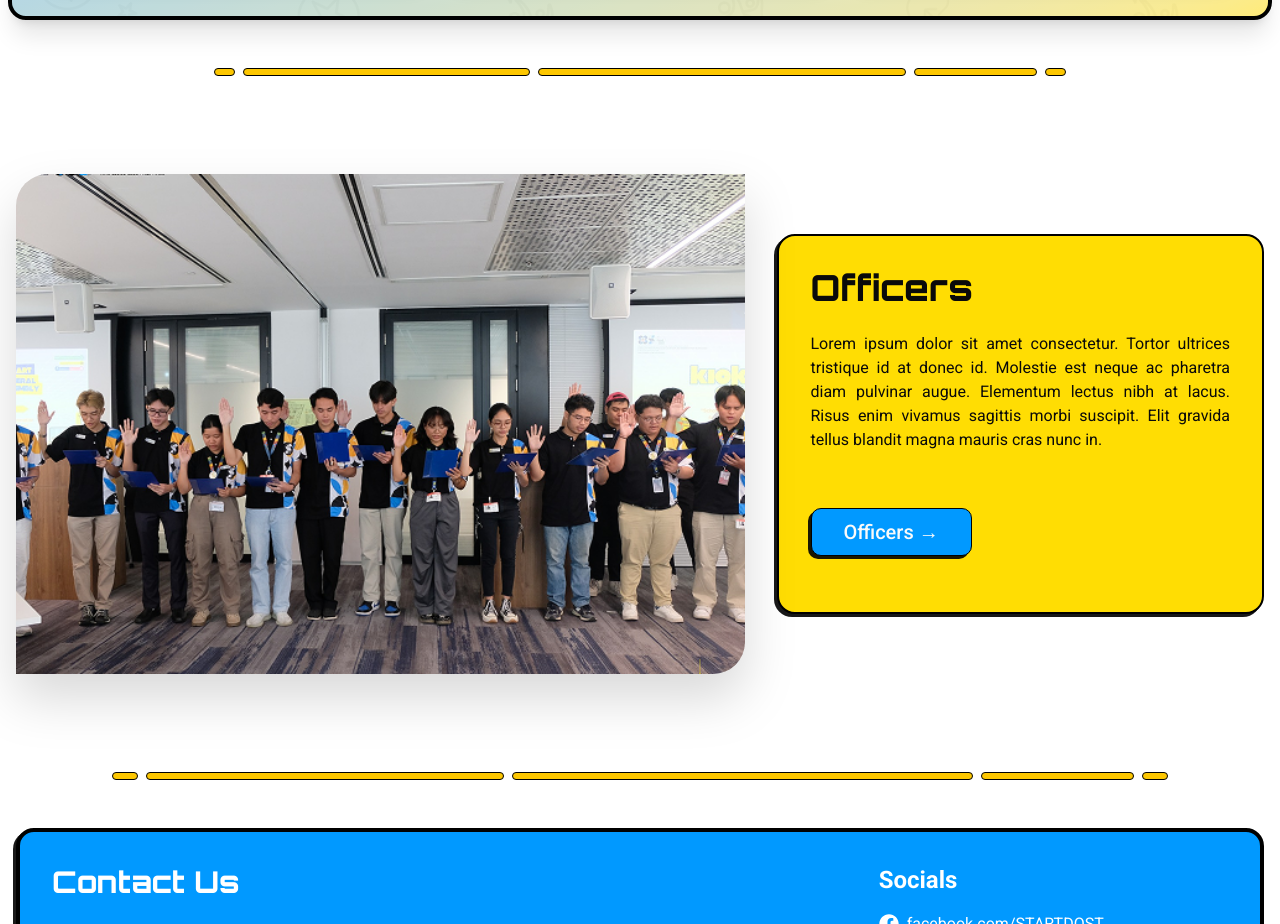
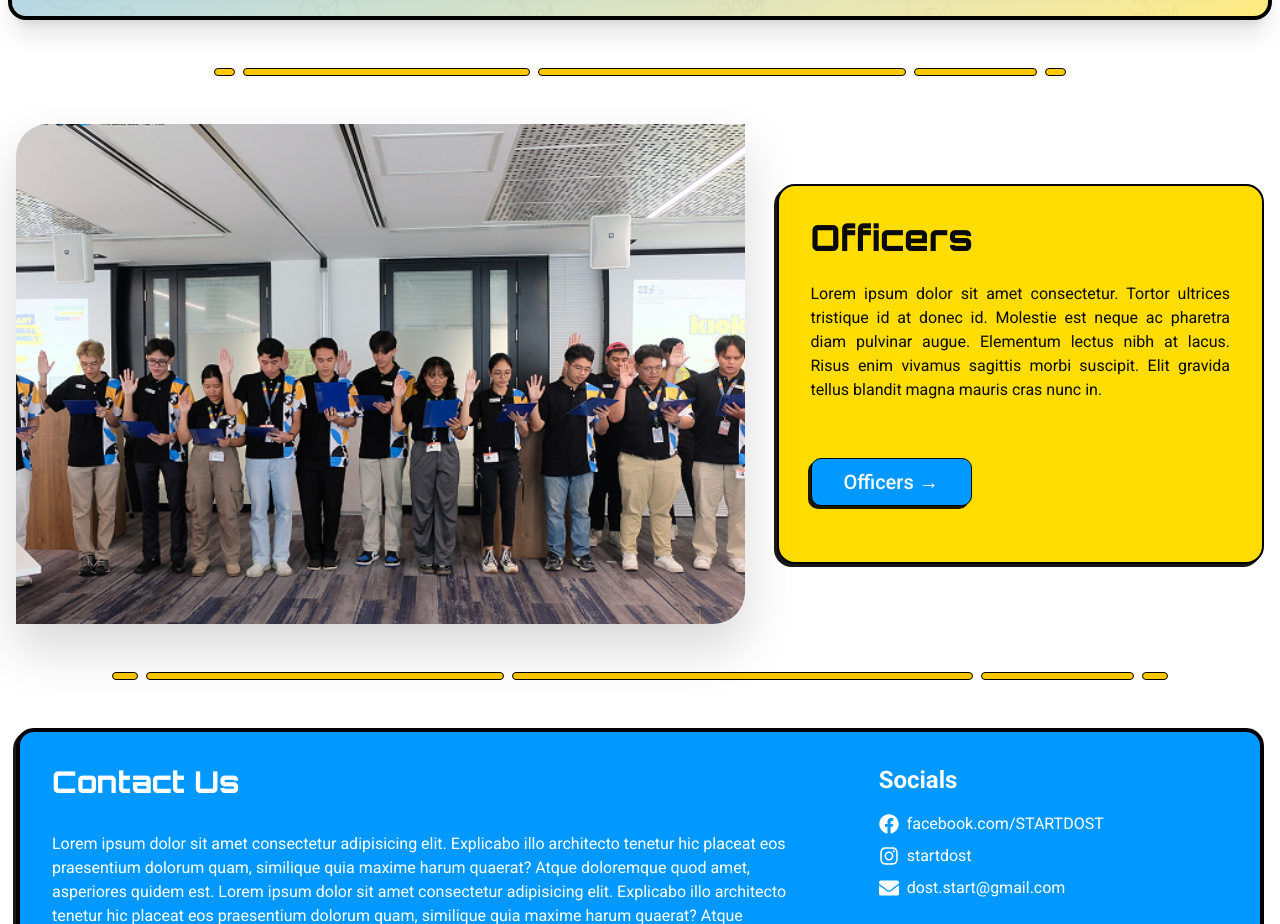
Before and after one commit to dost-start/dost-start-website, a Next.js app: page / in a window 1280 px wide. Shown: the part 2320-3244 px from the top of the page. Built offline with nearby package versions, Linux system fonts and the light colour scheme.

Commit message:
fix: adjust minimum height for section layout in HomePage

```diff
--- a/src/app/page.tsx
+++ b/src/app/page.tsx
@@ -145,7 +145,7 @@
         </div>
 
         <section className="px-4 w-full max-w-7xl mx-auto">
-          <div className="flex flex-col lg:flex-row items-center gap-6 md:gap-8 w-full md:min-h-[600px]">
+          <div className="flex flex-col lg:flex-row items-center gap-6 md:gap-8 w-full md:min-h-[500px]">
             <div className="lg:w-3/5 order-1 md:order-1 h-[500px]">
               <Image
                 src={officerImage}
```
